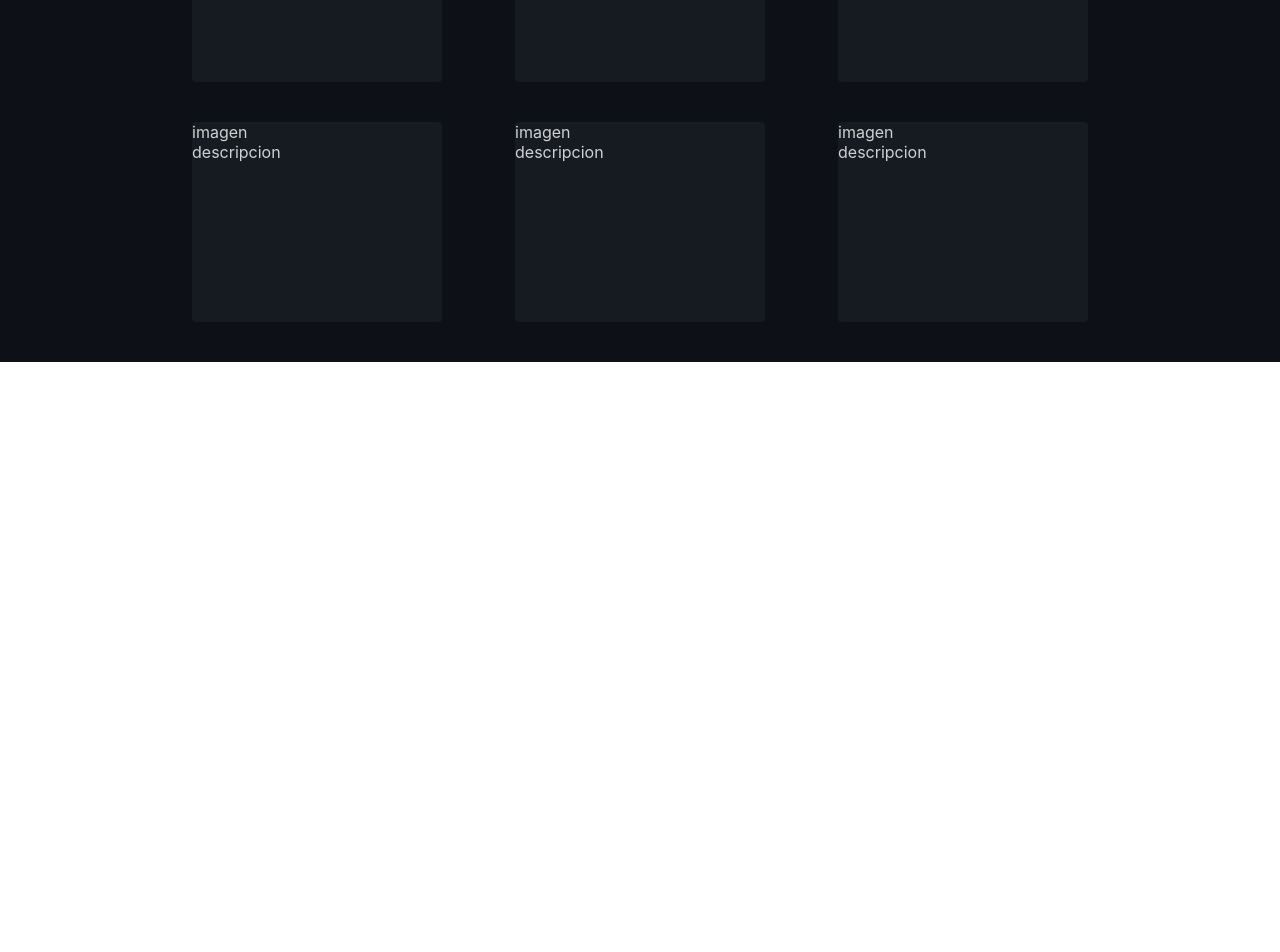
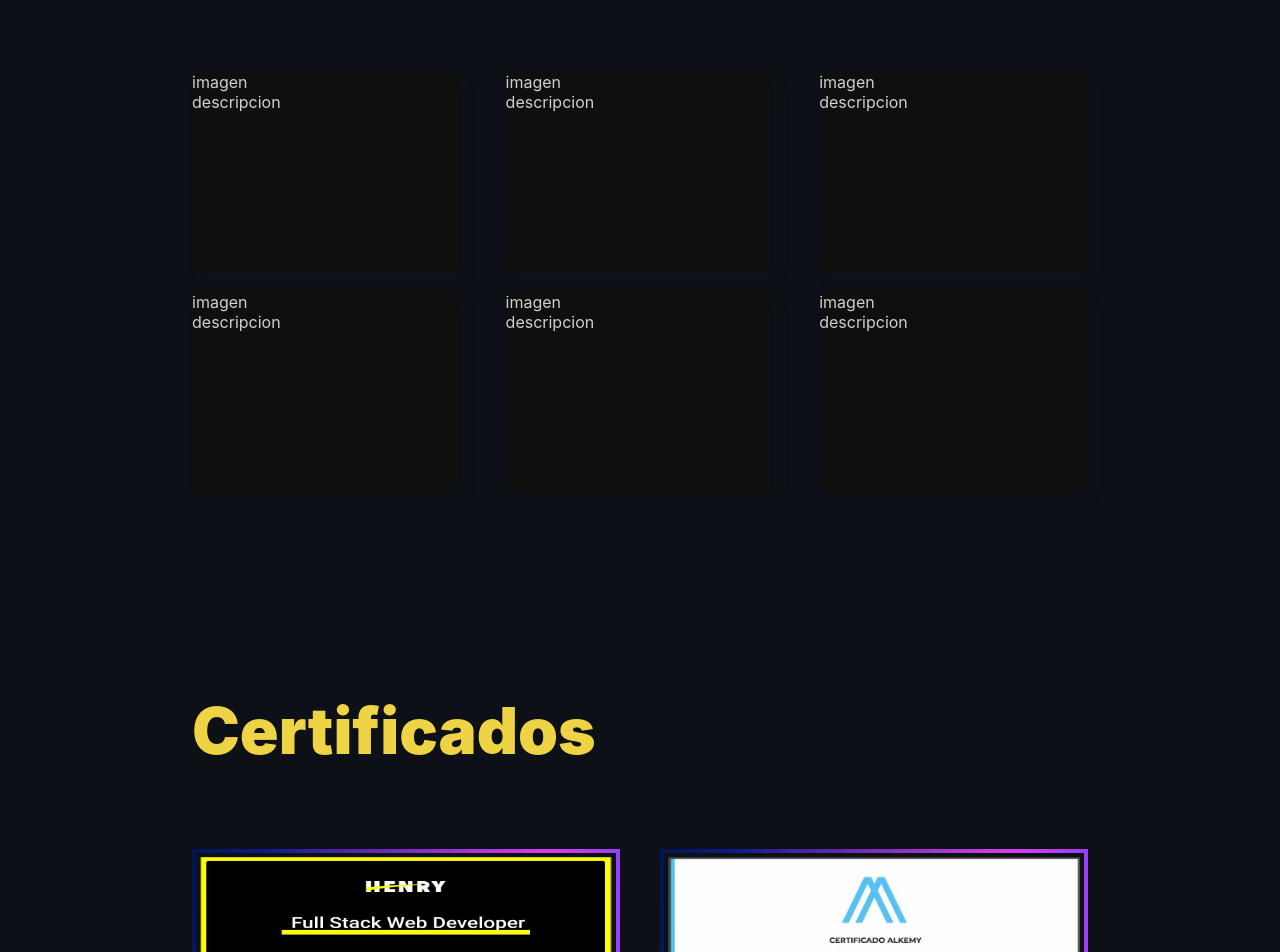
Before and after one commit to JAFleitas/my-portfolio, a Next.js app: page / in a window 1280 px wide. Shown: the part 1840-2792 px from the top of the page. Before the commit the page ends 2202 px from the top, so only its background shows below. Built offline with nearby package versions, Linux system fonts and the light colour scheme.

Commit message:
agregando certificados

```diff
--- a/components/layout/InitialLayout/styles.ts
+++ b/components/layout/InitialLayout/styles.ts
@@ -13,6 +13,7 @@ export const Container = styled.div`
   );
   min-height: 100vh;
   align-items: center;
+  padding-bottom: 200px;
 `;
 export const ChildrenContainer = styled.div`
   display: flex;
--- a/components/ui/About/styles.ts
+++ b/components/ui/About/styles.ts
@@ -9,6 +9,9 @@ export const Container = styled.div`
   align-items: flex-start;
   gap: 20px;
   margin-bottom: 50px;
+  @media ${MOBILE} {
+    align-items: center;
+  }
 `;
 
 export const Paragraph = styled.p`
@@ -16,7 +19,7 @@ export const Paragraph = styled.p`
   font-size: 1.5rem;
   letter-spacing: 1px;
   font-weight: 500;
-  line-height: 0.8cm;
+  line-height: 1cm;
   color: #ccc;
   animation: ${fadeIn} 2s linear forwards;
 `;
--- /dev/null
+++ b/components/ui/Certificates/index.tsx
@@ -0,0 +1,83 @@
+import Image from "next/image";
+import styled from "styled-components";
+import { MOBILE } from "../../../helpers/constants";
+import { borderMove } from "../ImageProfile/styles";
+import { SubTitle } from "../../../styles/globalStyledComponents";
+
+export const Certificates = () => {
+  return (
+    <Container>
+      <SubTitle>Certificados</SubTitle>
+      <CertificatesContainer>
+        <ContainerImage>
+          <a
+            href="https://certificates.soyhenry.com/cert?id=28d81c8c-7747-4f17-85d4-7ff99e37dc02"
+            target="_blank"
+            rel="noreferrer noopener"
+          >
+            <Image
+              width={700}
+              height={400}
+              src="/assets/certificates/certificado-henry.jpeg"
+              alt="certificado Henry"
+            />
+          </a>
+        </ContainerImage>
+        <ContainerImage>
+          <a
+            href="https://assets.alkemy.org/certificates/google-oauth2%7C118001764543938601729/ACCELERATION_CERTIFICATE/45f2d211-f000-450c-aa60-0d62c43626e2.pdf"
+            target="_blank"
+            rel="noreferrer noopener"
+          >
+            <Image
+              width={700}
+              height={400}
+              src="/assets/certificates/certificado-alkemy.jpeg"
+              alt="certificado Alkemy"
+            />
+          </a>
+        </ContainerImage>
+      </CertificatesContainer>
+    </Container>
+  );
+};
+
+export const ContainerImage = styled.div`
+  width: 600px;
+  padding: 4px;
+  border-width: 4px;
+  border-style: solid;
+  border-image: linear-gradient(
+      to left,
+      #a043ff 10%,
+      #e43ff3 50%,
+      #b439de,
+      #812fc4,
+      #4e25a8,
+      #0e1c8d,
+      #001555
+    )
+    1;
+  border-radius: 0.25rem;
+  height: max-content;
+  animation: ${borderMove} 6s linear infinite;
+  @media ${MOBILE} {
+    width: 100%;
+    flex-direction: column;
+  }
+`;
+const CertificatesContainer = styled.div`
+  display: flex;
+  gap: 40px;
+  @media ${MOBILE} {
+    flex-direction: column;
+  }
+`;
+
+const Container = styled.div`
+  display: flex;
+  flex-direction: column;
+  @media ${MOBILE} {
+    align-items: center;
+  }
+`;
--- a/components/ui/ImageProfile/styles.ts
+++ b/components/ui/ImageProfile/styles.ts
@@ -1,22 +1,8 @@
 import styled, { keyframes } from "styled-components";
 import { MOBILE } from "../../../helpers/constants";
 
-const borderMove = keyframes`
-  /* 0% {
-      border-image: linear-gradient(to right, #ffffc2, #fff07b, #c3bd31, #fde047f0) 1;
-  }
-  25% {
-      border-image: linear-gradient(to bottom, #ffffc2, #fff07b, #c3bd31,#fde047f0) 1;
-  }
-  50% {
-      border-image: linear-gradient(to top, #ffffc2, #fff07b, #c3bd31, #fde047f0) 1;
-  }
-  75% {
-      border-image: linear-gradient(to left, #ffffc2, #fff07b, #c3bd31, #fde047f0) 1;
-  }
-  100% {
-      border-image: linear-gradient(to right, #ffffc2, #fff07b, #c3bd31, #fde047f0) 1;
-  } */
+export const borderMove = keyframes`
+
   0%{border-image: linear-gradient(
       to left,
       #a043ff,
--- a/components/ui/Navbar/index.tsx
+++ b/components/ui/Navbar/index.tsx
@@ -1,12 +1,12 @@
 import { CustomLink } from "../CustomLink";
 import { Container, Nav } from "./styles";
-const pathRoutes = ["about", "proyects", "certifications"];
+const pathRoutes = ["Sobre mi", "proyectos", "certificados"];
 
 export const Navbar = () => {
   return (
     <Container>
       <Nav>
-        <CustomLink path="" content="Home" />
+        <CustomLink path="" content="<GF/>" />
         {pathRoutes.map((path) => (
           <CustomLink content={path} key={path} path={path} />
         ))}
--- a/components/ui/ProjectContainer/index.tsx
+++ b/components/ui/ProjectContainer/index.tsx
@@ -1,7 +1,7 @@
 import styled from "styled-components";
 import { SubTitle } from "../../../styles/globalStyledComponents";
 import { ProjectSkeletor } from "../";
-import { TABLET } from "../../../helpers/constants";
+import { MOBILE, TABLET } from "../../../helpers/constants";
 
 export const ProjectContainer = () => {
   return (
@@ -16,20 +16,34 @@ export const ProjectContainer = () => {
   );
 };
 export const CardContainer = styled.div`
-  display: grid;
+  /* display: grid;
   margin-bottom: 40px;
   gap: 40px;
   width: 100%;
   justify-content: space-between;
-  grid-template-columns: repeat(auto-fit, minmax(200px, 250px));
+  grid-template-columns: repeat(auto-fit, minmax(200px, 250px)); */
+  display: flex;
+  flex-wrap: wrap;
+  width: 100%;
+  gap: 20px;
+  justify-content: space-between;
   @media ${TABLET} {
     grid-column: 1/2;
     grid-row: 2/3;
-    justify-content: space-around;
+    justify-content: start;
+  }
+  @media ${MOBILE} {
+    display: flex;
+    flex-wrap: wrap-reverse;
+
+    justify-content: center;
   }
 `;
 export const Container = styled.div`
   display: flex;
   flex-direction: column;
   gap: 40px;
+  @media ${MOBILE} {
+    align-items: center;
+  }
 `;
--- a/components/ui/ProjectSkeletor/index.tsx
+++ b/components/ui/ProjectSkeletor/index.tsx
@@ -1,4 +1,5 @@
 import styled from "styled-components";
+import { MOBILE, TABLET } from "../../../helpers/constants";
 
 export const ProjectSkeletor = () => {
   return (
@@ -12,8 +13,16 @@ export const ProjectSkeletor = () => {
 const Container = styled.div`
   display: flex;
   flex-direction: column;
-  width: 250px;
+  width: 30%;
   height: 200px;
-  background-color: #161b22;
-  border-radius: 0.25rem;
+  background-color: #0f0f0f;
+  border-radius: 0.5rem;
+  max-width: 430;
+  box-shadow: 6px 9px 15px -5px rgba(17, 26, 39, 0.3);
+  @media ${MOBILE} {
+    width: 75%;
+  }
+  @media ${TABLET} {
+    width: 45%;
+  }
 `;
--- a/components/ui/index.ts
+++ b/components/ui/index.ts
@@ -3,3 +3,4 @@ export * from "./Profile";
 export * from "./About";
 export * from "./ProjectContainer";
 export * from "./ProjectSkeletor";
+export * from "./Certificates";
--- a/pages/index.tsx
+++ b/pages/index.tsx
@@ -1,6 +1,11 @@
 import { useRef } from "react";
 import { InitialLayout } from "../components/layout/InitialLayout";
-import { Profile, About, ProjectContainer } from "../components/ui";
+import {
+  Profile,
+  About,
+  ProjectContainer,
+  Certificates,
+} from "../components/ui";
 
 const HomePage = () => {
   /* const prueba = useRef() as React.MutableRefObject<HTMLInputElement>; */
@@ -17,6 +22,7 @@ const HomePage = () => {
 
       <About />
       <ProjectContainer />
+      <Certificates />
     </InitialLayout>
   );
 };
--- a/styles/globalStyledComponents.ts
+++ b/styles/globalStyledComponents.ts
@@ -7,7 +7,7 @@ export const SubTitle = styled.h2`
   font-size: 4rem;
   display: flex;
   align-items: start;
-
+  padding-bottom: 80px;
   margin: 0;
   @media ${MOBILE} {
     font-size: 2.5rem;
```
Also changed, not shown: public/assets/certificates/certificado-alkemy.jpeg (added), public/assets/certificates/certificado-henry.jpeg (added).
